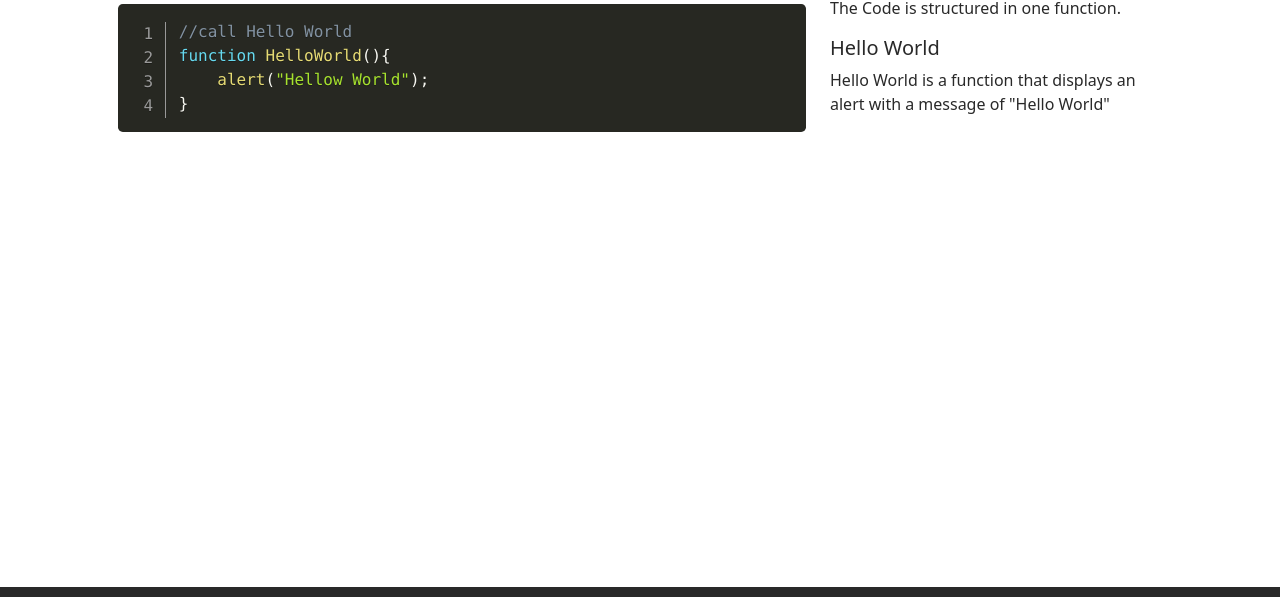
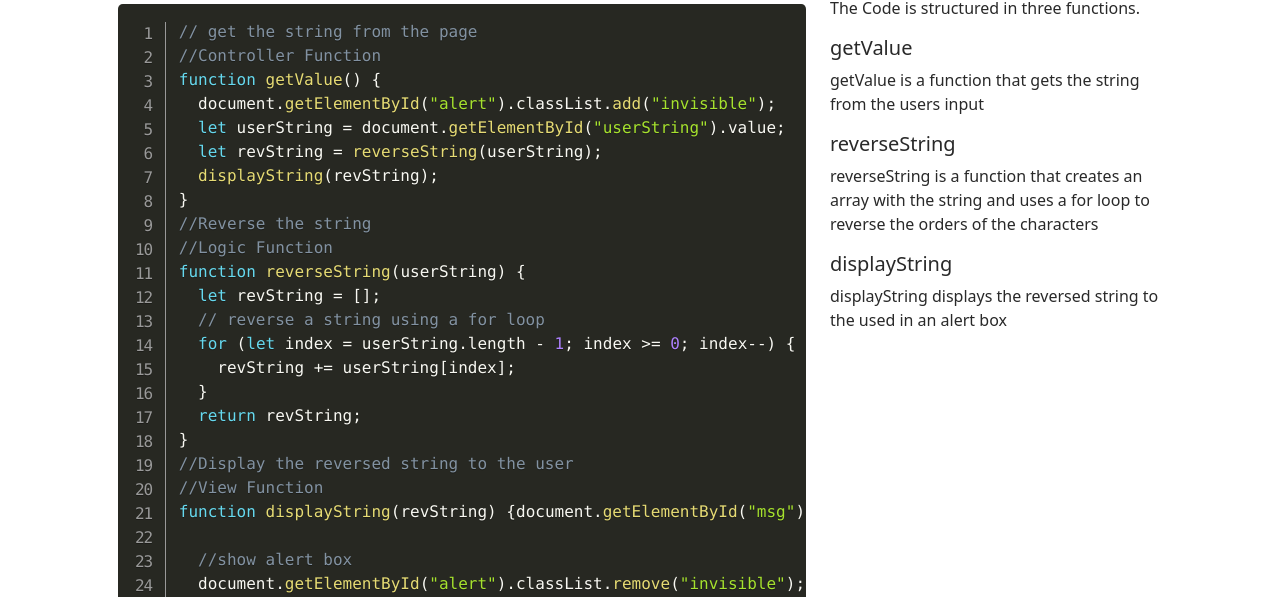
Before and after one commit to DentonWalker/Rewind, a plain HTML site: page code.html in a window 1280 px wide. Shown: the part 147-744 px from the top of the page. Drawn offline with nearby package versions, Linux system fonts and the light colour scheme.

Commit message:
updated code page

```diff
--- a/code.html
+++ b/code.html
@@ -56,19 +56,47 @@
             <div class="row row-cols-1 row-cols-lg-2">
                 <div class="col-lg-8">
                     <pre class="line-numbers"><code class="language-javascript">
-                        //call Hello World
-                        function HelloWorld(){
-                            alert("Hellow World");
-                        }
+                        // get the string from the page
+//Controller Function
+function getValue() {
+  document.getElementById("alert").classList.add("invisible");
+  let userString = document.getElementById("userString").value;
+  let revString = reverseString(userString);
+  displayString(revString);
+}
+//Reverse the string
+//Logic Function
+function reverseString(userString) {
+  let revString = [];
+  // reverse a string using a for loop
+  for (let index = userString.length - 1; index >= 0; index--) {
+    revString += userString[index];
+  }
+  return revString;
+}
+//Display the reversed string to the user
+//View Function
+function displayString(revString) {document.getElementById("msg").innerHTML = `Your string reversed is: ${revString}`;
+
+  //show alert box
+  document.getElementById("alert").classList.remove("invisible");
+}
+
+
 
                     </code>
                     </pre>
 
                 </div>
                 <div class="col-lg-4">
-                    <p>The Code is structured in one function.</p>
-                    <h5>Hello World</h5>
-                    <p>Hello World is a function that displays an alert with a message of "Hello World"</p>
+                    <p>The Code is structured in three functions.</p>
+                    <h5>getValue</h5>
+                    <p>getValue is a function that gets the string from the users input</p>
+                    <h5>reverseString</h5>
+                    <p>reverseString is a function that creates an array with the string and uses a for loop to reverse
+                        the orders of the characters</p>
+                    <h5>displayString</h5>
+                    <p>displayString displays the reversed string to the used in an alert box</p>
 
                 </div>
             </div>
```
Also changed, not shown: js/site.js (+0 -12 lines).
